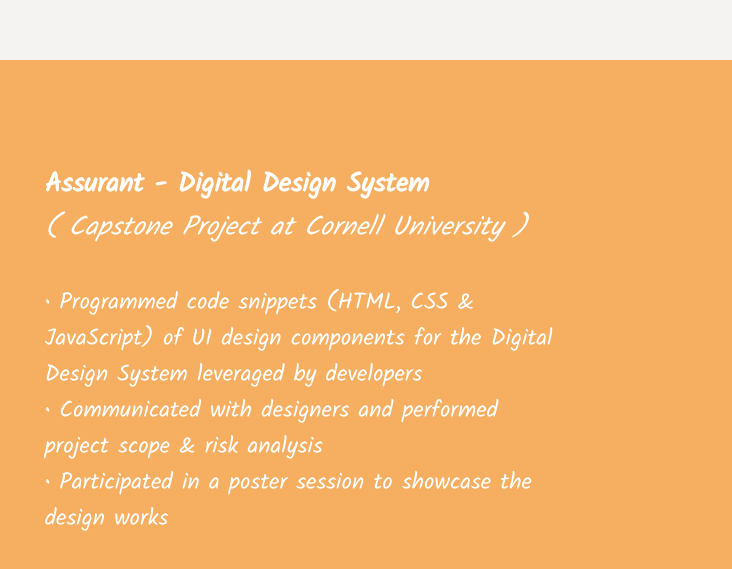
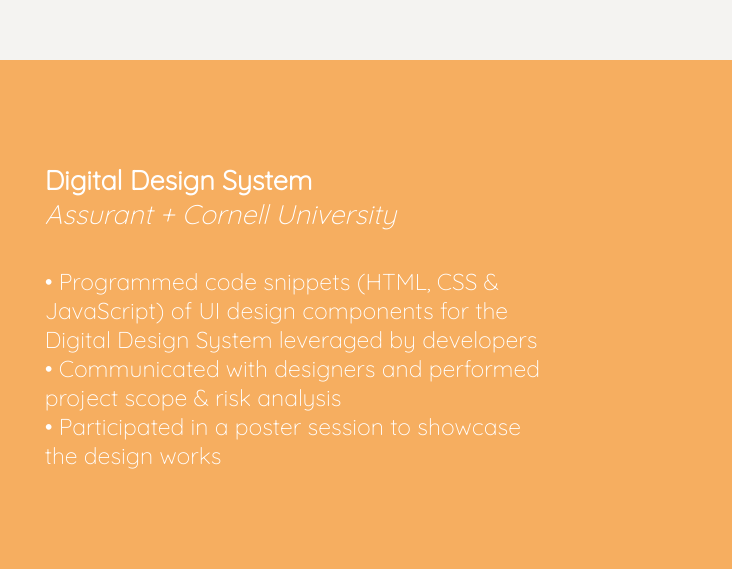
Before and after one commit to yw2242/Portfolio, a website: page portfolio.html in a window 1280 px wide. Shown: the part 5380-5949 px from the top of the page, 548-1280 px from the left. Drawn offline with nearby package versions, Linux system fonts and the light colour scheme; files whose address does not match are found by name.

Commit message:
portfolio page font style changed

```diff
--- a/css/portfolio.css
+++ b/css/portfolio.css
@@ -264,7 +264,7 @@
 p {
     margin: 0 8%;
     color: white;
-    font-family: "Kalam";
+    font-family: 'Quicksand', sans-serif;
     font-size: 23px;
 }
 
--- a/portfolio.html
+++ b/portfolio.html
@@ -8,7 +8,7 @@
 
     <link rel="stylesheet" href="css/portfolio.css">
     <link href="https://fonts.googleapis.com/css?family=Caveat&display=swap" rel="stylesheet">
-    <link href="https://fonts.googleapis.com/css?family=Kalam&display=swap" rel="stylesheet">
+    <link href="https://fonts.googleapis.com/css?family=Quicksand:300&display=swap" rel="stylesheet">
 
     <!-- jQuery -->
     <script src="https://cdnjs.cloudflare.com/ajax/libs/jquery/3.3.1/jquery.min.js"></script>
@@ -51,8 +51,8 @@
                 </div>
             </div>
             <div class="column content">
-                <p class="title"><strong>Assurant - Digital Design System</strong><br>
-                    <em>( Capstone Project at Cornell University )</em></p><br>
+                <p class="title"><strong>Digital Design System</strong><br>
+                    <em>Assurant + Cornell University</em></p><br>
                 <br>
                 <p>• Programmed code snippets (HTML, CSS & JavaScript) of UI design components for the Digital Design System leveraged by developers<br>
                 • Communicated with designers and performed project scope & risk analysis<br>
@@ -72,7 +72,7 @@
                 <button id="bt" onclick="window.open('https://cornell.digication.com/biotech08/home-1')" type="button">Launch</button>
             </div>
             <div class="column content">
-                <p class="title"><strong>Created visualizations for ﬁnancial data to analyze the operations at Cornell Biotechnology Resource Center (BRC)</strong></p><br>
+                <p class="title"><strong>Created visualizations for financial data to analyze the operations at Cornell Biotechnology Resource Center (BRC)</strong></p><br>
                 <br>
                 <p>• Applied analytical skills to establish a data dictionary in Tableau software</p>
             </div>
```
